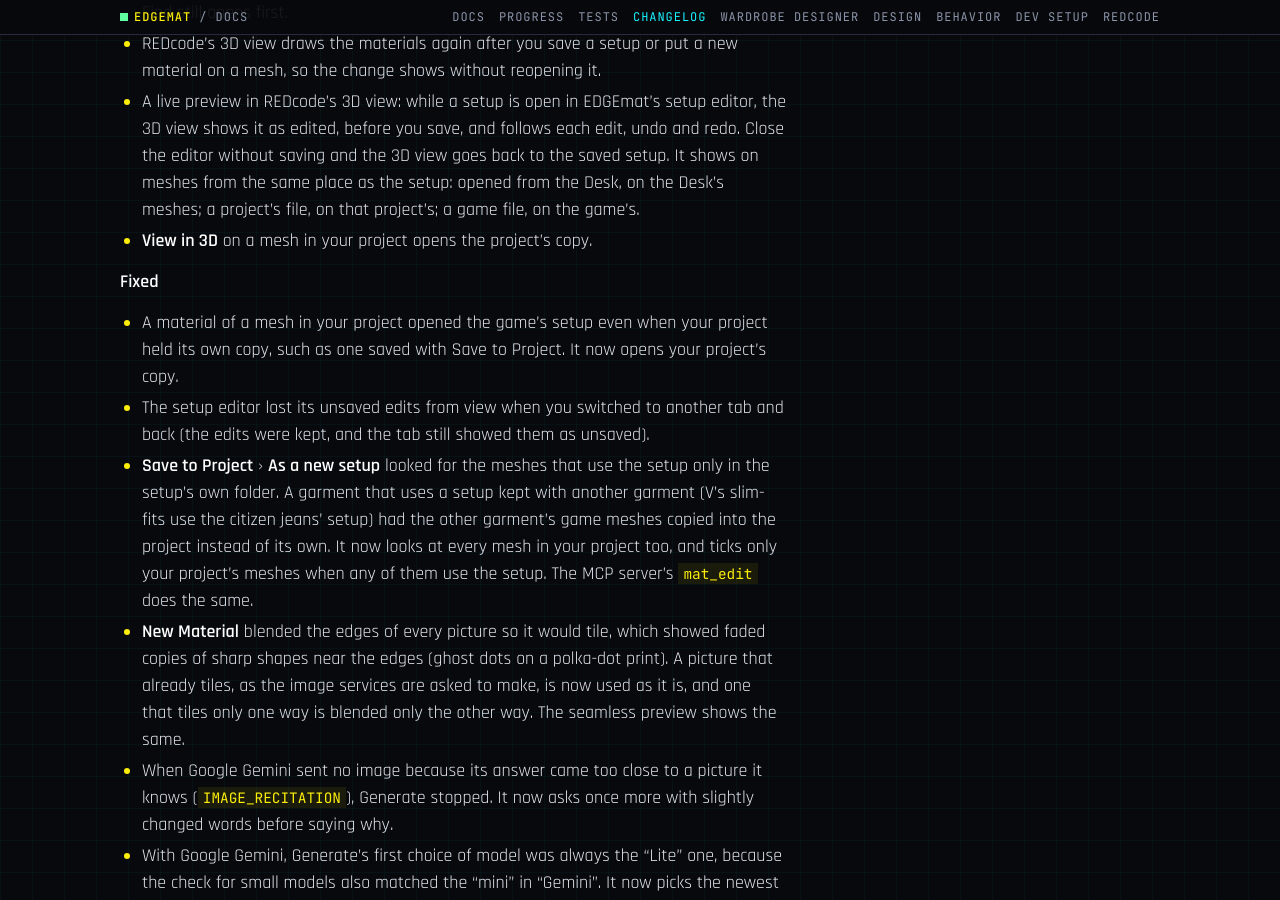
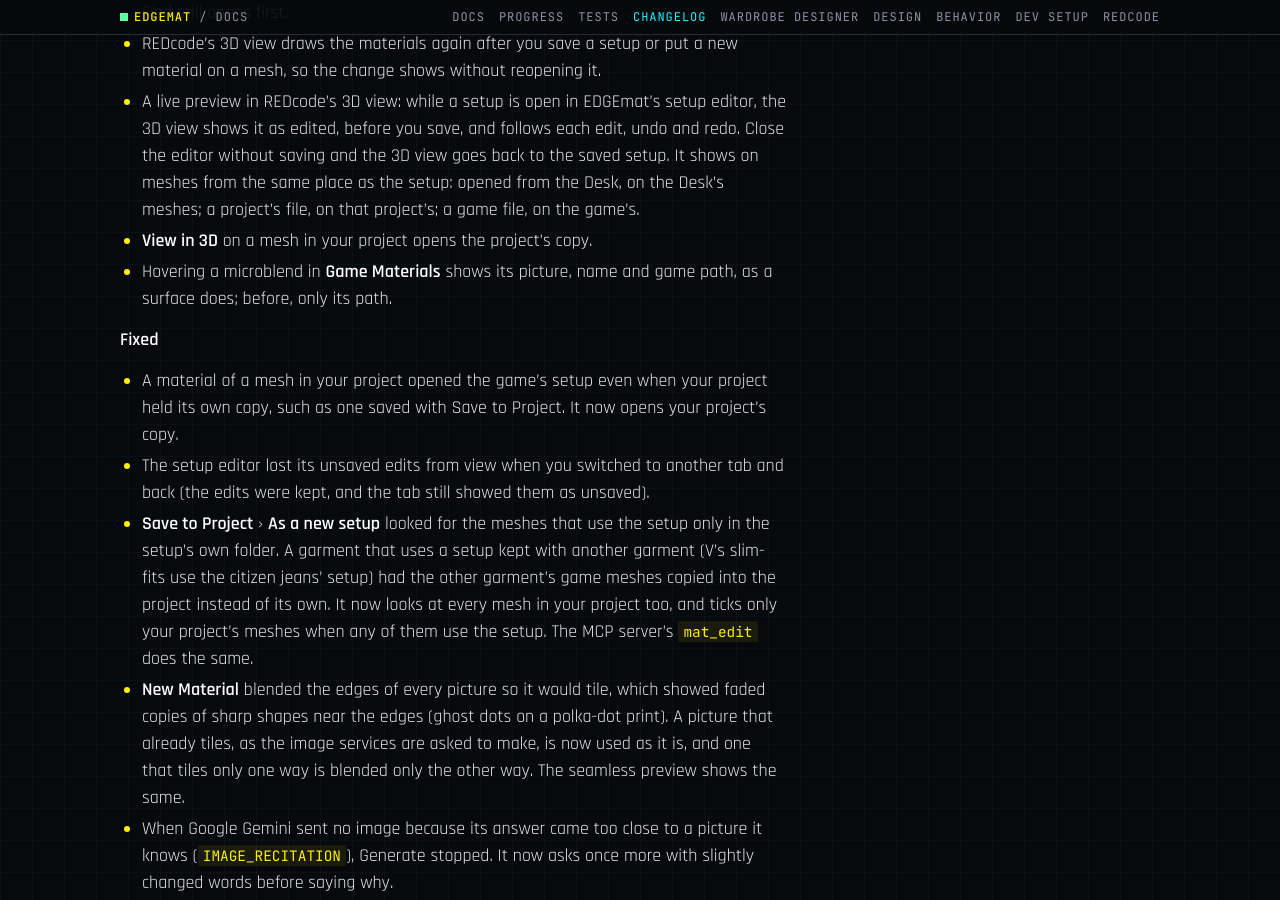
Before and after one commit to Edgemodders/EDGEmat, a Jekyll site: the page built from docs/changelog.md, in a window 1280 px wide and 900 px high, scrolled down 3192 px. Built offline with Jekyll 4.4.1, drawn with Linux system fonts in a browser that asks for light colours; our own code applies the rules of GitHub Pages for plain Markdown files.

Commit message:
Game Materials: a microblend's tooltip shows its picture, name and path, as a surface's does
Co-Authored-By: Claude Opus 5.5 <noreply@anthropic.com>

```diff
--- a/docs/progress.md
+++ b/docs/progress.md
@@ -55,6 +55,12 @@ Last updated 2026-11-03.
 | [EDGEfab #3](https://github.com/Edgemodders/EDGEfab/issues/3) | Fit a generated mesh onto a game garment, replacing it: weights from the original garment, out of V's body, garment support, both bodies, at the original's path; callable outside VS Code, for Wardrobe Designer's Reshape | Filed 2026-10-31 (owner's ask). Not urgent: fits EDGEfab's F4 Clothing. **2026-11-02 (owner):** EDGEmat builds the fit itself for Wardrobe Designer (core, no VS Code), and it moves into EDGEfab when EDGEfab's development resumes |
 
 ## Log
+
+### 2026-11-13
+
+| What | Detail |
+|---|---|
+| **A microblend's tooltip shows its picture** (the owner, running Game Materials name) | Surfaces in Game Materials had a tooltip with the picture, name and path; microblends only the path. They now match (`libraryView.ts`). Step 9 added to [Game Materials name](testing.html#game-materials-name). Step 6 of that test was reworded the same day: each title bar button by its look and tooltip |
 
 ### 2026-11-12
 
--- a/docs/testing.md
+++ b/docs/testing.md
@@ -107,7 +107,7 @@ The counts change after a game patch. A patch that adds surfaces is fine as long
 
 ### Game Materials name
 
-Added 2026-11-06 (EDGEmat #8): the Library view is now Game Materials. Step 8 added 2026-11-10: a Desk entry's Add to Project has EDGEfab's new-file icon. Only names changed, and the view's id is the same, so this checks the names and that its buttons still work.
+Added 2026-11-06 (EDGEmat #8): the Library view is now Game Materials. Step 8 added 2026-11-10: a Desk entry's Add to Project has EDGEfab's new-file icon. Step 9 added 2026-11-13: a microblend's tooltip shows its picture, as a surface's does (the owner saw only a path). Only names changed, and the view's id is the same, so this checks the names and that its buttons still work.
 
 1. Open this repo in VS Code, run `npm run build`, press **F5** and choose **Run EDGEmat**.
 2. In the second VS Code window that opens, check:
@@ -122,6 +122,7 @@ Added 2026-11-06 (EDGEmat #8): the Library view is now Game Materials. Step 8 ad
 | 6 | Hover the **GAME MATERIALS** header again. Its title bar has, from left to right: a sparkle (tooltip **New Material...**), a page with an arrow pointing into it (tooltip **Open Setup...**), the magnifier, the refresh icon, and three dots at the right end (tooltip **More Actions...**). (a) Press the sparkle. (b) Go back to EDGEmat's view, press the page with the arrow. (c) Press the three dots | (a) A **New Material** tab opens; close it. (b) A box titled **Open Setup** at the top of the window, with **From the game...** and **A file on disk...**; press Esc. (c) A menu with **Set Game Folder**, **Show Log** and **Connect an Assistant (MCP)...**; press Esc |
 | 7 | Press Ctrl+Shift+P and type `EDGEmat: ` | The list has **EDGEmat: Search Game Materials** and **EDGEmat: Rebuild Game Materials**, and nothing named Library |
 | 8 | Put something on the Desk if it is empty (Find › a garment › its mesh line › **+**, Add to Desk), then hover the entry's line on the **DESK** | Its Add to Project button is a page with a corner folded and a small plus (VS Code's new-file icon, as on EDGEfab's Desk), with the tooltip **Add to Project...**. The Desk's title bar keeps its **+** (Add the Desk to Project...) |
+| 9 | In **GAME MATERIALS**, unfold **Microblends** (the second group, below **Surfaces**) and hold the pointer over one, such as **dirt stains**. Then unfold **Surfaces**, a category in it, and hold the pointer over a surface, to compare | Both tooltips have the same shape: the picture, the name in bold, a line saying what it is (for a microblend: "a small detail texture that breaks up a layer's mask edge"), and the game path in a box. Before the fix, a microblend showed only its path |
 
 ### Game Materials view in VS Code
 
```
Also changed, not shown: extensions/edgemat/src/libraryView.ts (+8 -2 lines), docs/changelog.md.
